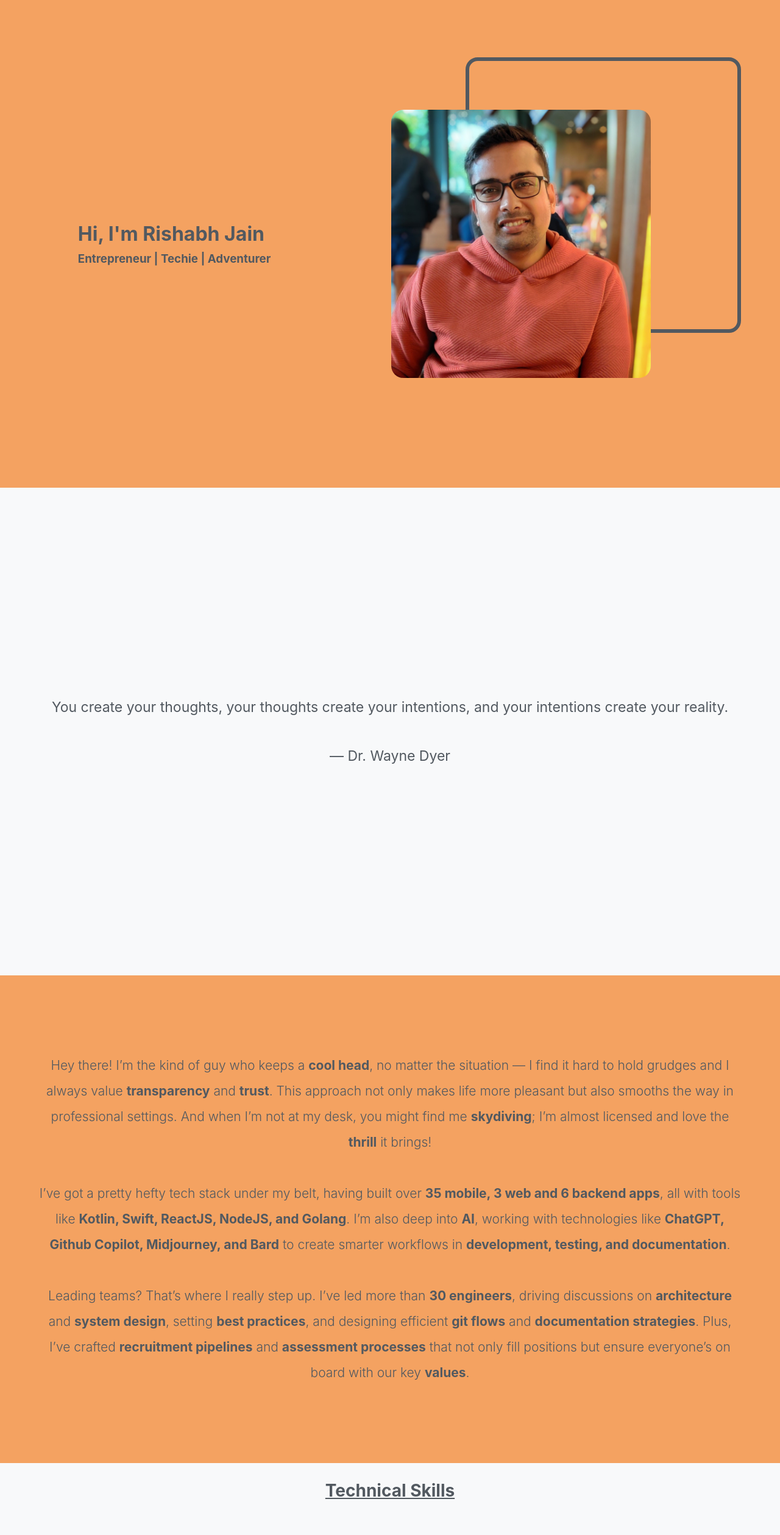
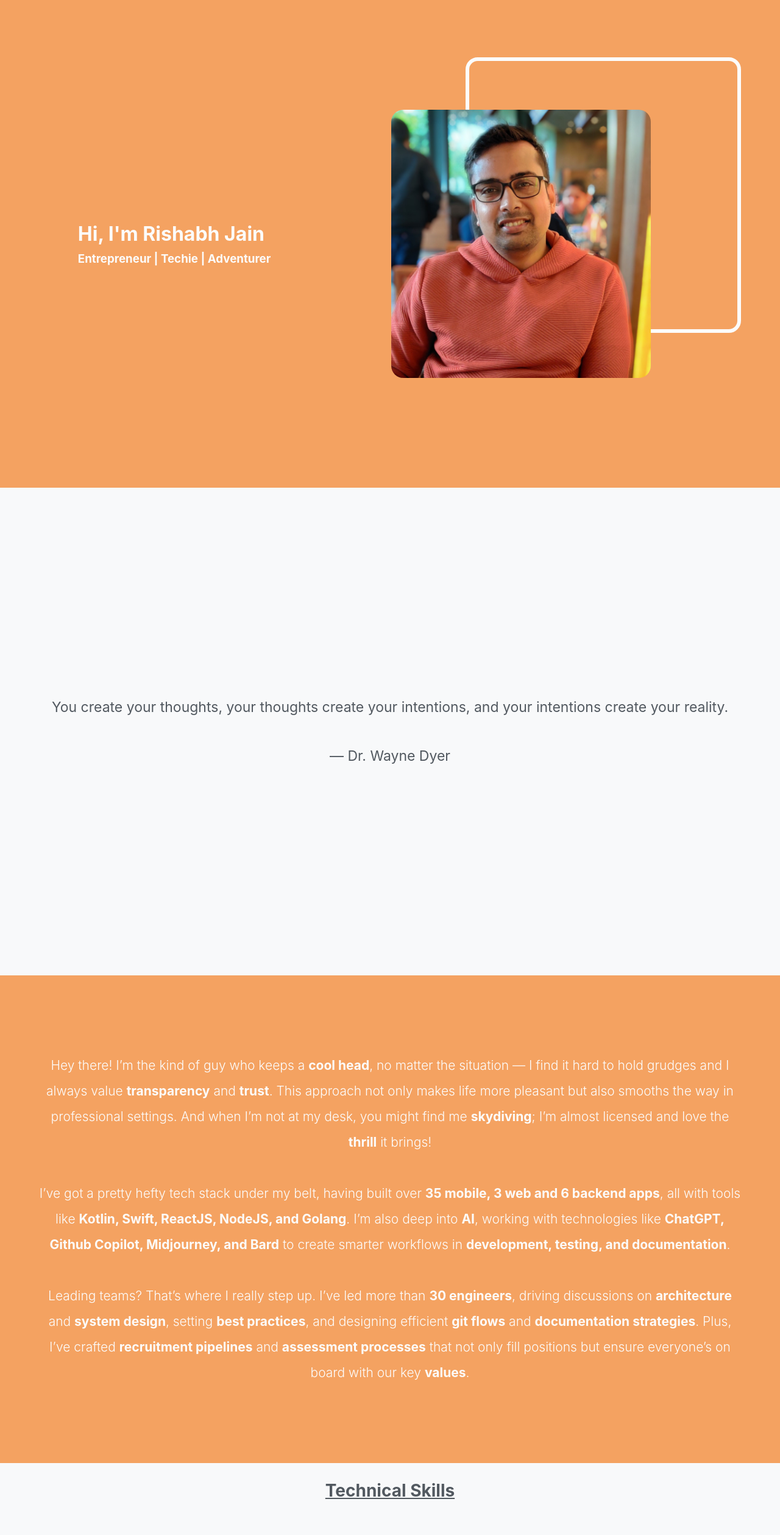
Before and after one commit to rishabh-jain-1990/personal-website, a React (Create React App) app: page / in a window 1280 px wide. Shown: the top 2518 px of the page at 61% size. Built offline with nearby package versions, Linux system fonts and the light colour scheme; the HTML template or start-up script is replaced by a standard one.

Commit message:
hero white

```diff
--- a/src/sections/hero/index.css
+++ b/src/sections/hero/index.css
@@ -5,7 +5,7 @@
 .hero-square {
   height: 55vh;
   width: 55vh;
-  border: 6px solid var(--primary-dark);
+  border: 6px solid var(--secondary-darker);
   border-radius: 20px;
   bottom: 10vh;
   left: 5vw;
--- a/src/sections/hero/index.jsx
+++ b/src/sections/hero/index.jsx
@@ -1,15 +1,15 @@
 import React from "react";
 import hero_img from "../../assets/1610519214747_plus.jpg";
 import { hero_title, hero_subtitle } from "../../utils/Constants";
-import "./index.css"
-import "../../App.css"
+import "./index.css";
+import "../../App.css";
 
 export default function Hero() {
   return (
     <div className="Section-Default hero">
       <div>
-        <h1 style={{ color: "var(--primary-dark)" }}>{hero_title}</h1>
-        <h3 style={{ color: "var(--primary-dark)", marginTop: "10px" }}>
+        <h1 style={{ color: "var(--secondary-darker)" }}>{hero_title}</h1>
+        <h3 style={{ color: "var(--secondary-darker)", marginTop: "10px" }}>
           {hero_subtitle}
         </h3>
       </div>
--- a/src/sections/summary/index.css
+++ b/src/sections/summary/index.css
@@ -3,7 +3,7 @@
 }
 
 .summary-text {
-  color: var(--primary-dark);
+  color: var(--secondary-darker);
   text-align: center;
   margin-left: 5%;
   margin-right: 5%;
```
